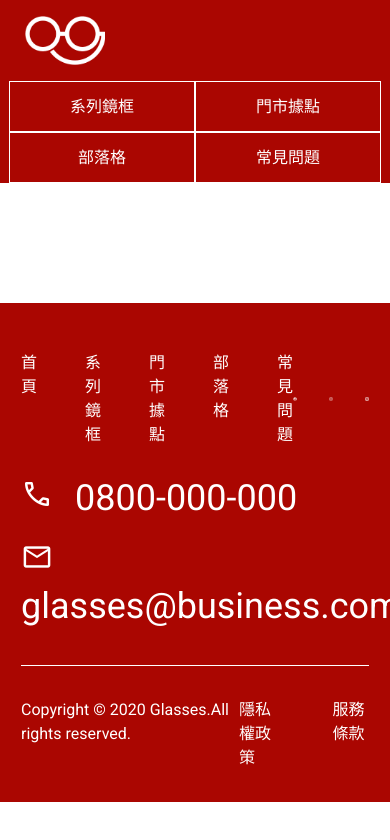
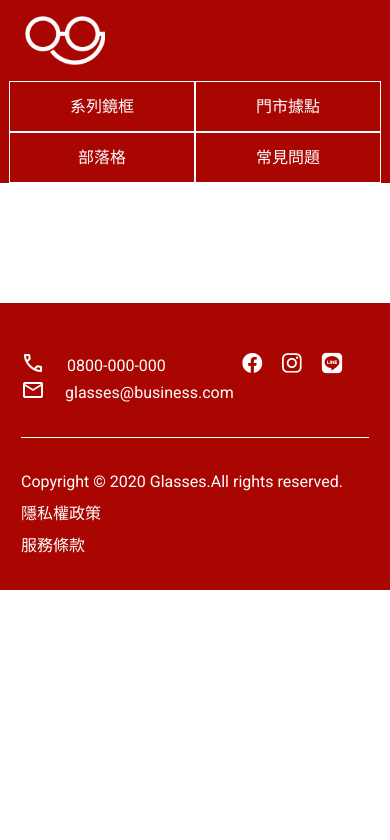
Before and after one commit to AndersonShen2020/2023_web-layouting_week3, a website: page index.html in a window 390 px wide. Drawn offline with nearby package versions, Linux system fonts and the light colour scheme.

Commit message:
style: footer

```diff
--- a/assets/style/helpers/_utilities.scss
+++ b/assets/style/helpers/_utilities.scss
@@ -40,14 +40,6 @@
 
 .gap-3 {
   gap: 24px;
-}
-@media (max-width: 767px) {
-  .flex-sm-column {
-    flex-direction: column;
-  }
-  .align-items-sm-start {
-    align-items: flex-start;
-  }
 }
 
 // margin
@@ -104,6 +96,10 @@
   margin: 0 20px;
 }
 
+.mr-md-4 {
+  margin-right: 16px;
+}
+
 // padding
 
 .pr-0 {
@@ -129,3 +125,22 @@
 .text-white {
   color: white !important;
 }
+
+.pos-relative {
+  position: relative;
+}
+
+@media (max-width: 767px) {
+  .flex-sm-column {
+    flex-direction: column;
+  }
+  .align-items-sm-start {
+    align-items: flex-start;
+  }
+  .d-sm-none {
+    display: none;
+  }
+  .my-sm-2 {
+    margin: 8px 0;
+  }
+}
--- a/assets/style/layout/_footer.scss
+++ b/assets/style/layout/_footer.scss
@@ -11,16 +11,45 @@ footer {
   .copyright {
     padding: 32px 0;
   }
+  address {
+    font-size: 36px;
+    line-height: 1.5;
     .icon {
       &-phone {
         margin-right: 22px;
-      font-size: 2rem;
-      vertical-align: baseline;
+        font-size: 3rem;
+        vertical-align: text-bottom;
       }
       &-mail {
         margin-right: 20px;
-      font-size: 2rem;
+        font-size: 3rem;
         vertical-align: text-bottom;
       }
     }
   }
+}
+
+@media (max-width: 992px) {
+  footer {
+    padding-top: 24px;
+    img {
+      width: 24px;
+    }
+    .ic-position {
+      position: absolute;
+      top: 24px;
+      right: 10%;
+    }
+    address {
+      font-size: 16px;
+      .icon {
+        &-phone {
+          font-size: 24px;
+        }
+        &-mail {
+          font-size: 24px;
+        }
+      }
+    }
+  }
+}
--- a/assets/style/pages/_index.scss
+++ b/assets/style/pages/_index.scss
@@ -0,0 +1,2 @@
+.banner {
+}
--- a/index.html
+++ b/index.html
@@ -34,10 +34,12 @@
     </main>
 
     <footer>
-      <div class="container">
-        <div class="d-flex justify-content-between align-items-center">
+      <div class="container pos-relative">
+        <div
+          class="d-flex justify-content-between align-items-center ic-position"
+        >
           <nav>
-            <ul class="d-flex">
+            <ul class="d-flex d-sm-none">
               <li class="mr-12"><a href="#">首頁</a></li>
               <li class="mr-12"><a href="#">系列鏡框</a></li>
               <li class="mr-12"><a href="#">門市據點</a></li>
@@ -45,41 +47,40 @@
               <li><a href="#">常見問題</a></li>
             </ul>
           </nav>
-
           <ul class="d-flex">
-            <li class="mr-8">
-              <img src="./assets/img/ic-social-fb.png" alt="facebook" />
+            <li class="mr-8 mr-md-4">
+              <a href="#"
+                ><img src="./assets/img/ic-social-fb.png" alt="facebook"
+              /></a>
             </li>
-            <li class="mr-8">
-              <img src="./assets/img/ic_social_ig.png" alt="instagram" />
+            <li class="mr-8 mr-md-4">
+              <a href="#"
+                ><img src="./assets/img/ic_social_ig.png" alt="instagram"
+              /></a>
             </li>
             <li>
-              <img src="./assets/img/ic_social_line.png" alt="line" />
+              <a href="#"
+                ><img src="./assets/img/ic_social_line.png" alt="line"
+              /></a>
             </li>
           </ul>
         </div>
         <address>
           <ul>
             <li>
-              <h3>
-                <span class="material-symbols-outlined icon icon-phone">
-                  call </span
-                ><a href="Tel:0800-000-000">0800-000-000</a>
-              </h3>
+              <span class="material-symbols-outlined icon icon-phone">call</span
+              ><a href="Tel:0800-000-000">0800-000-000</a>
             </li>
             <li>
-              <h3>
-                <span class="material-symbols-outlined icon icon-mail">
-                  mail </span
-                ><a href="mailto:glasses@business.com">glasses@business.com</a>
-              </h3>
+              <span class="material-symbols-outlined icon icon-mail">mail</span
+              ><a href="mailto:glasses@business.com">glasses@business.com</a>
             </li>
           </ul>
         </address>
-        <div class="copyright d-flex justify-content-between">
+        <div class="copyright d-flex justify-content-between flex-sm-column">
           <p>Copyright © 2020 Glasses.All rights reserved.</p>
-          <ul class="d-flex">
-            <li class="mr-12"><a href="#">隱私權政策</a></li>
+          <ul class="d-flex flex-sm-column">
+            <li class="mr-12 my-sm-2"><a href="#">隱私權政策</a></li>
             <li><a href="#">服務條款</a></li>
           </ul>
         </div>
```
Also changed, not shown: assets/style/all.css, 1 other file. Lines whose indentation alone changed are shown as unchanged.
